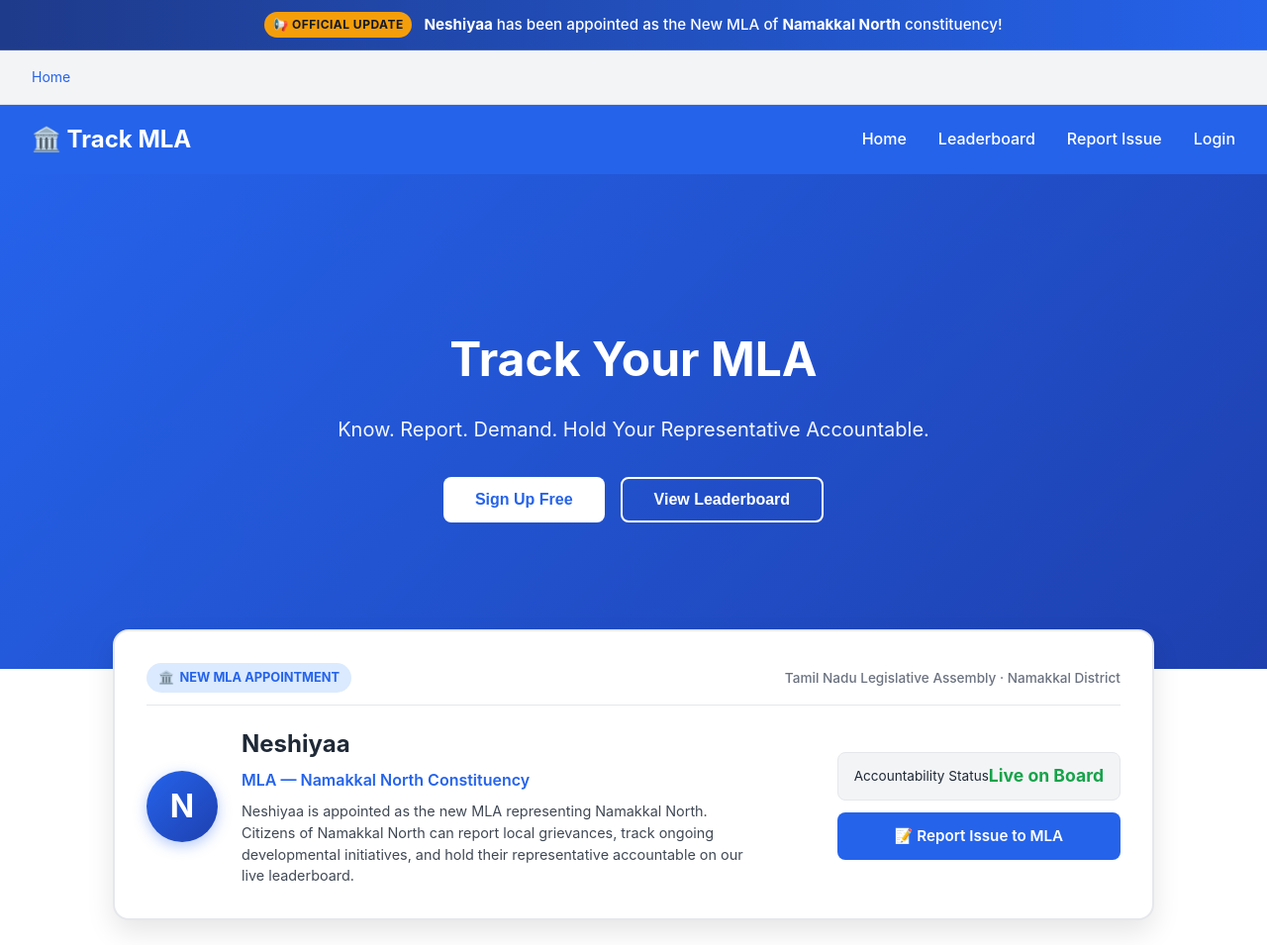
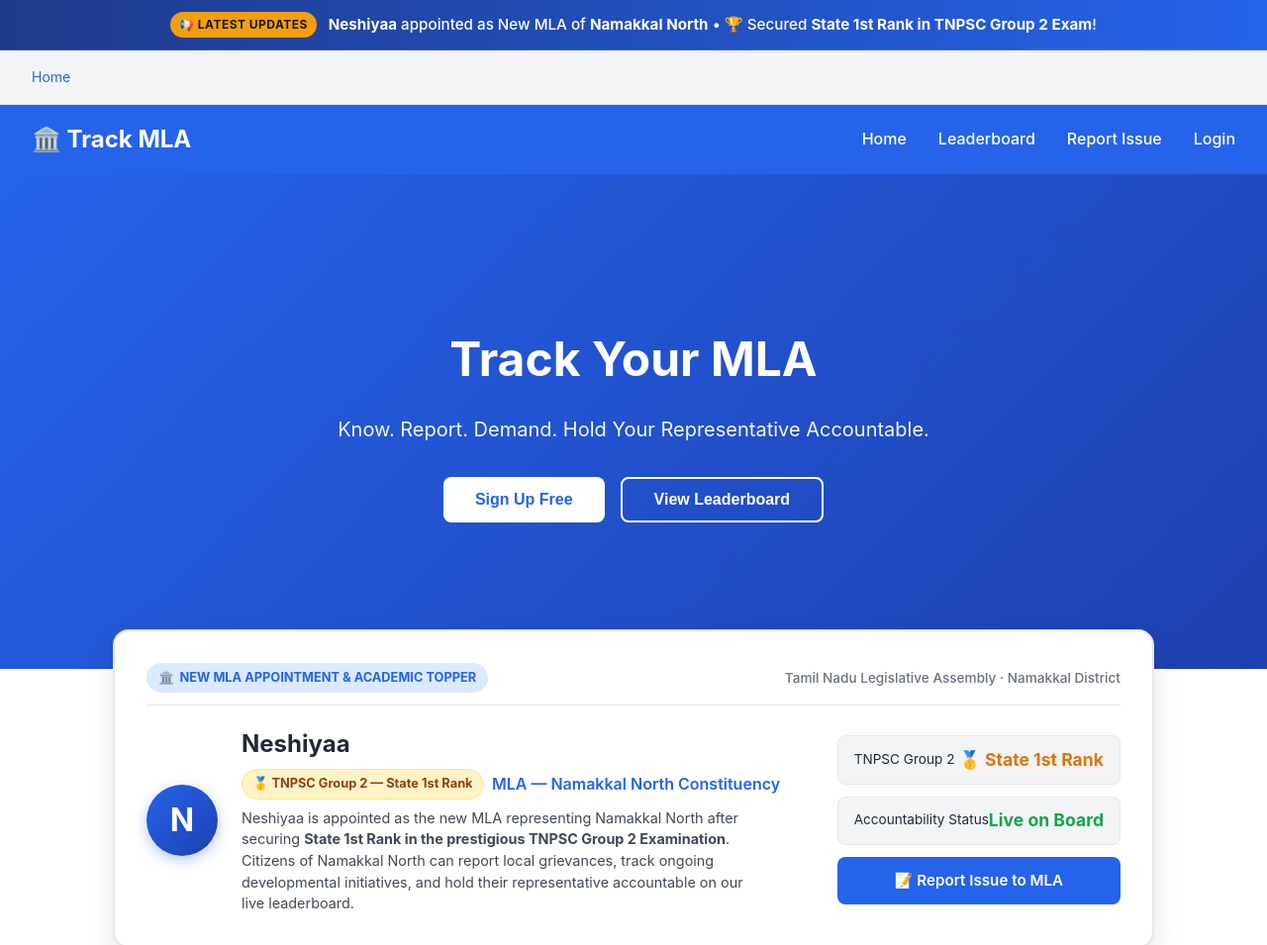
Before and after one commit to ecrionix/mlasarkar, a plain HTML site: page index.html in a window 1280 px wide. Shown: the top 955 px of the page at 99% size. Drawn offline with Linux system fonts and the light colour scheme; no server answers.

Commit message:
Highlight Neshiyaa 1st rank in TNPSC Group 2 exam on homepage

```diff
--- a/index.html
+++ b/index.html
@@ -504,8 +504,11 @@
 <body>
     <!-- Live Announcement Banner -->
     <div class="announcement-banner">
-        <span class="tag">📢 Official Update</span>
-        <span><strong>Neshiyaa</strong> has been appointed as the New MLA of <strong>Namakkal North</strong> constituency!</span>
+        <span class="tag">📢 Latest Updates</span>
+        <span>
+            <strong>Neshiyaa</strong> appointed as New MLA of <strong>Namakkal North</strong> &bull;
+            🏆 Secured <strong>State 1st Rank in TNPSC Group 2 Exam</strong>!
+        </span>
     </div>
 
     <!-- Breadcrumb -->
@@ -540,7 +543,7 @@
             <div class="spotlight-header">
                 <div class="spotlight-badge">
                     <span>🏛️</span>
-                    <span>NEW MLA APPOINTMENT</span>
+                    <span>NEW MLA APPOINTMENT & ACADEMIC TOPPER</span>
                 </div>
                 <div class="spotlight-state">Tamil Nadu Legislative Assembly · Namakkal District</div>
             </div>
@@ -549,13 +552,22 @@
                     <div class="spotlight-avatar">N</div>
                     <div class="spotlight-info">
                         <h3>Neshiyaa</h3>
-                        <div class="constituency-title">MLA — Namakkal North Constituency</div>
+                        <div style="display: flex; gap: 0.5rem; flex-wrap: wrap; align-items: center; margin: 0.35rem 0 0.5rem 0;">
+                            <span style="background: #fef3c7; color: #92400e; font-size: 0.8rem; font-weight: 700; padding: 0.25rem 0.65rem; border-radius: 9999px; display: inline-flex; align-items: center; gap: 0.3rem; border: 1px solid #fde68a;">
+                                🥇 TNPSC Group 2 — State 1st Rank
+                            </span>
+                            <span class="constituency-title" style="margin: 0;">MLA — Namakkal North Constituency</span>
+                        </div>
                         <p class="desc">
-                            Neshiyaa is appointed as the new MLA representing Namakkal North. Citizens of Namakkal North can report local grievances, track ongoing developmental initiatives, and hold their representative accountable on our live leaderboard.
+                            Neshiyaa is appointed as the new MLA representing Namakkal North after securing <strong>State 1st Rank in the prestigious TNPSC Group 2 Examination</strong>. Citizens of Namakkal North can report local grievances, track ongoing developmental initiatives, and hold their representative accountable on our live leaderboard.
                         </p>
                     </div>
                 </div>
                 <div class="spotlight-actions">
+                    <div class="spotlight-stat">
+                        <span>TNPSC Group 2</span>
+                        <strong style="color: #d97706;">🥇 State 1st Rank</strong>
+                    </div>
                     <div class="spotlight-stat">
                         <span>Accountability Status</span>
                         <strong>Live on Board</strong>
```
